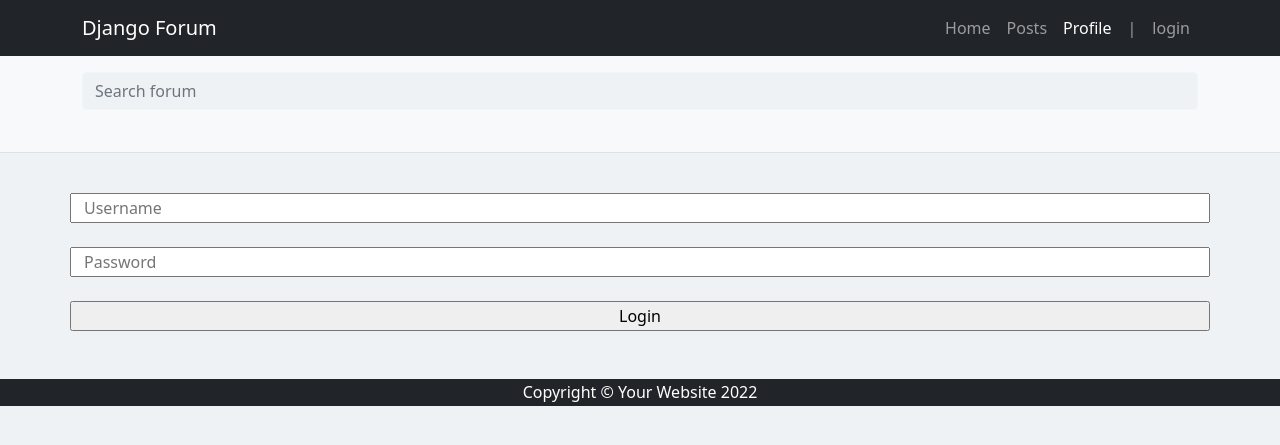
After one commit to margaritisarg/forum, a Django app: page /login/ in a window 1280 px wide. The commit adds this page. Shown: the top 445 px of the page. Run offline with Django 4.2, Linux system fonts and the light colour scheme; some libraries are stand-ins or nearby versions.

Commit message:
User can log in and out now

```diff
--- a/base/models.py
+++ b/base/models.py
@@ -1,6 +1,4 @@
 from django.db import models
-
-# Create your models here.
 
 class Post(models.Model):
     header = models.CharField(max_length=100)
--- a/base/templates/base/components/footer_component.html
+++ b/base/templates/base/components/footer_component.html
@@ -1,3 +1,4 @@
+&nbsp; &nbsp; &nbsp; &nbsp; &nbsp; &nbsp; &nbsp; &nbsp; &nbsp; &nbsp; &nbsp; &nbsp; &nbsp; &nbsp; &nbsp; &nbsp; &nbsp;
 
 <footer class="py-5 bg-dark">
     <div class="container"><p class="m-0 text-center text-white">Copyright &copy; Your Website 2022</p></div>
--- a/base/templates/base/components/navbar_component.html
+++ b/base/templates/base/components/navbar_component.html
@@ -1,13 +1,19 @@
 
 <nav class="navbar navbar-expand-lg navbar-dark bg-dark">
     <div class="container">
-        <a class="navbar-brand" href={% url 'home' %}#">Django Forum</a>
+        <a class="navbar-brand" href={% url 'home' %}">Django Forum</a>
         <button class="navbar-toggler" type="button" data-bs-toggle="collapse" data-bs-target="#navbarSupportedContent" aria-controls="navbarSupportedContent" aria-expanded="false" aria-label="Toggle navigation"><span class="navbar-toggler-icon"></span></button>
         <div class="collapse navbar-collapse" id="navbarSupportedContent">
             <ul class="navbar-nav ms-auto mb-2 mb-lg-0">
                 <li class="nav-item"><a class="nav-link" href="{% url 'home' %}#">Home</a></li>
                 <li class="nav-item"><a class="nav-link" href="{% url 'post' %}">Posts</a></li>
                 <li class="nav-item"><a class="nav-link active" aria-current="page" href="#">Profile</a></li>
+                <li class="nav-item"><a class="nav-link" href="{% url 'login' %}"> |</a></li>
+                {% if request.user.is_authenticated %}
+                    <li class="nav-item"><a class="nav-link" href="{% url 'logout' %}">logout</a></li>
+                {% else %}
+                <li class="nav-item"><a class="nav-link" href="{% url 'login' %}">login</a></li>
+                {% endif %}
             </ul>
         </div>
     </div>
--- /dev/null
+++ b/base/templates/base/login_register.html
@@ -0,0 +1,18 @@
+{% extends 'base/main.html' %}
+
+{% block content %}
+
+<div>
+    <form method="POST" action="">
+        {% csrf_token %}
+        <div class="container">
+            <div class="row center">
+                <input type="text" name="username" placeholder="Username" autocomplete="off"></input>&nbsp;
+                <input type="text" name="password" placeholder="Password" autocomplete="off"></input>&nbsp;
+                <input type="submit" value="Login"></input>&nbsp;
+            </div>
+        </div>
+    </form>
+</div>
+
+{% endblock content %}
--- a/base/urls.py
+++ b/base/urls.py
@@ -3,5 +3,7 @@ from . import views
 
 urlpatterns = [
     path('', views.home, name='home'),
+    path('login/', views.loginPage, name='login'),
+    path('logout/', views.logoutUser, name='logout'),
     path('post/', views.post, name='post')
 ]
--- a/base/views.py
+++ b/base/views.py
@@ -1,5 +1,31 @@
-from django.shortcuts import render
+from django.shortcuts import redirect, render
+from django.contrib.auth.models import User
+from django.contrib.auth import authenticate, login, logout
 from .models import Post
+
+def loginPage(request):
+    if request.method == "POST":
+        username = request.POST.get('username')
+        password = request.POST.get('password')
+
+        try:
+            user = User.objects.get(username = user)
+        except:
+            print("Error - user / password incorrect, does not exist.")
+
+        user = authenticate(request, username=username, password=password)
+        if user is not None:
+            login(request, user)
+            return redirect('home')
+        else:
+            print("User does not exist.")
+
+    context = {}
+    return render(request, 'base/login_register.html', context)
+
+def logoutUser(request):
+    logout(request)
+    return redirect('home')
 
 def home(request):
     posts = Post.objects.all()
```
Also changed, not shown: db.sqlite3.
